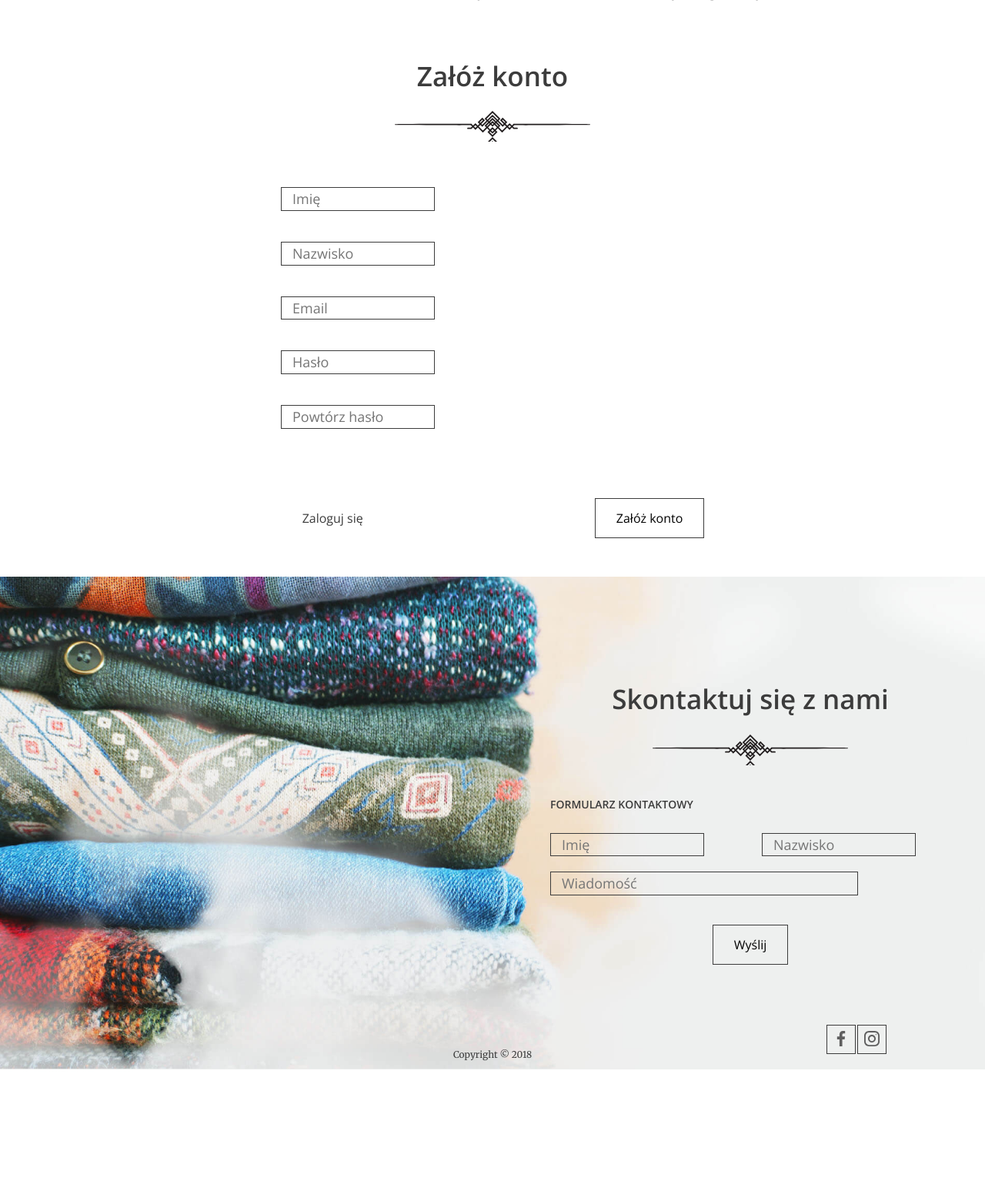
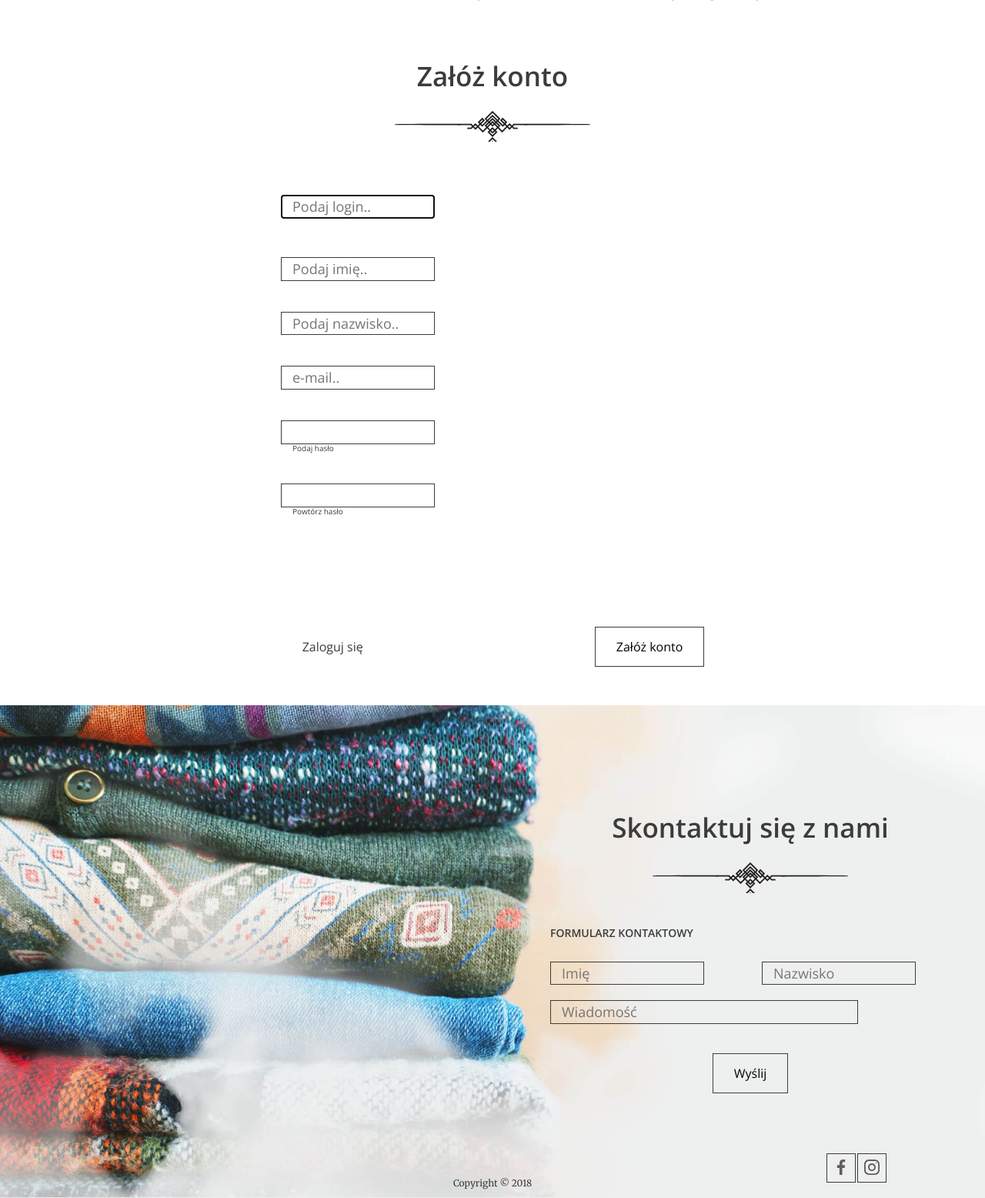
Before and after one commit to cukier91/Charity_web, a Django app: page /register/ in a window 1280 px wide. Shown: the part 75-1631 px from the top of the page at 77% size. Before the commit the page ends 1464 px from the top, so only its background shows below. Run offline with Django 3.2, Linux system fonts and the light colour scheme.

Commit message:
Działa tworzenie użytkowników

```diff
--- a/templates/web_app/login.html
+++ b/templates/web_app/login.html
@@ -15,7 +15,7 @@
         </div>
 
         <div class="form-group form-group--buttons">
-          <a href="#" class="btn btn--without-border">Załóż konto</a>
+          <a href="{% url 'register_page' %}" class="btn btn--without-border">Załóż konto</a>
           <button class="btn" type="submit">Zaloguj się</button>
         </div>
       </form>
--- a/templates/web_app/register.html
+++ b/templates/web_app/register.html
@@ -1,29 +1,39 @@
 {% extends "web_app/base.html" %}
 {% load static %}
 {% block content %}
+
     </header>
-
     <section class="login-page">
       <h2>Załóż konto</h2>
-      <form>
+      <form method="POST">
+          {% csrf_token %}
         <div class="form-group">
-          <input type="text" name="name" placeholder="Imię" />
+            <p><label for="id_first_name">{{ form.username }}</label></p>
+
         </div>
           <div class="form-group">
-          <input type="text" name="surname" placeholder="Nazwisko" />
+              {{ form.first_name }}
           </div>
           <div class="form-group">
-          <input type="email" name="email" placeholder="Email" />
+              {{ form.last_name }}
           </div>
           <div class="form-group">
-          <input type="password" name="password" placeholder="Hasło" />
+              {{ form.email }}
           </div>
           <div class="form-group">
-          <input type="password" name="password2" placeholder="Powtórz hasło" />
+              {{ form.password1 }}<br>
+              <label class="form-group">Podaj hasło</label>
+          </div>
+          <div class="form-group">
+              {{ form.password2 }}<br>
+              <label class="form-group">Powtórz hasło</label>
+        </div>
+          <div class="form-group">
+              <h4>{{ error }}</h4>
           </div>
 
         <div class="form-group form-group--buttons">
-          <a href="login.html" class="btn btn--without-border">Zaloguj się</a>
+          <a href="{% url 'login_page' %}" class="btn btn--without-border">Zaloguj się</a>
           <button class="btn" type="submit">Załóż konto</button>
         </div>
       </form>
@@ -64,4 +74,5 @@
         </div>
       </div>
     </footer>
+
 {% endblock %}
--- /dev/null
+++ b/web_app/forms.py
@@ -0,0 +1,17 @@
+from django import forms
+from django.contrib.auth.forms import UserCreationForm
+from django.contrib.auth.models import User
+
+
+class CreateUserForm(UserCreationForm):
+
+    class Meta:
+        model = User
+        fields = ['email', 'password1', 'password2', 'first_name', 'last_name', 'username']
+        widgets = {
+            'first_name': forms.TextInput(attrs={'placeholder': "Podaj imię.. "}),
+            'last_name': forms.TextInput(attrs={'placeholder': "Podaj nazwisko.."}),
+            'email': forms.EmailInput(attrs={'placeholder': "e-mail.."}),
+            'username': forms.TextInput(attrs={'placeholder': "Podaj login.."}),
+
+        }
--- a/web_app/models.py
+++ b/web_app/models.py
@@ -1,5 +1,6 @@
 from django.db import models
 from django.contrib.auth.models import User
+
 
 
 class Type(models.TextChoices):
--- a/web_app/views.py
+++ b/web_app/views.py
@@ -1,7 +1,12 @@
+from django.http import HttpResponseRedirect
 from django.shortcuts import render, redirect
-from django.views.generic import View
-from web_app.models import *
+from django.urls import reverse_lazy
+from django.views.generic import View, FormView, CreateView
+
+from web_app.forms import CreateUserForm
+from web_app.models import DonationModel, InstitutionModel, Type
 from django.db.models import Count, Sum
+from django.core.paginator import Paginator
 
 
 class LandingPage(View):
@@ -34,6 +39,22 @@ class Login(View):
         return render(request, 'web_app/login.html')
 
 
+# class Register(View):
+#     def get(self, request, *args, **kwargs):
+#         return render(request, 'web_app/register.html')
+
+
 class Register(View):
-    def get(self, request, *args, **kwargs):
-        return render(request, 'web_app/register.html')
+    # TODO poprawić logowanie na brak USERNAME sam e-mail
+    def get(self, request):
+        form = CreateUserForm()
+        return render(request, 'web_app/register.html', {'form': form})
+
+    def post(self, request):
+        form = CreateUserForm(request.POST)
+        if form.is_valid():
+            form.save()
+            return redirect('/login')
+        else:
+            error = "Niepowodzenie, spróbuj ponownie"
+            return render(request, 'web_app/register.html', {'form': CreateUserForm, 'error': error})
```
Lines whose indentation alone changed are shown as unchanged.
